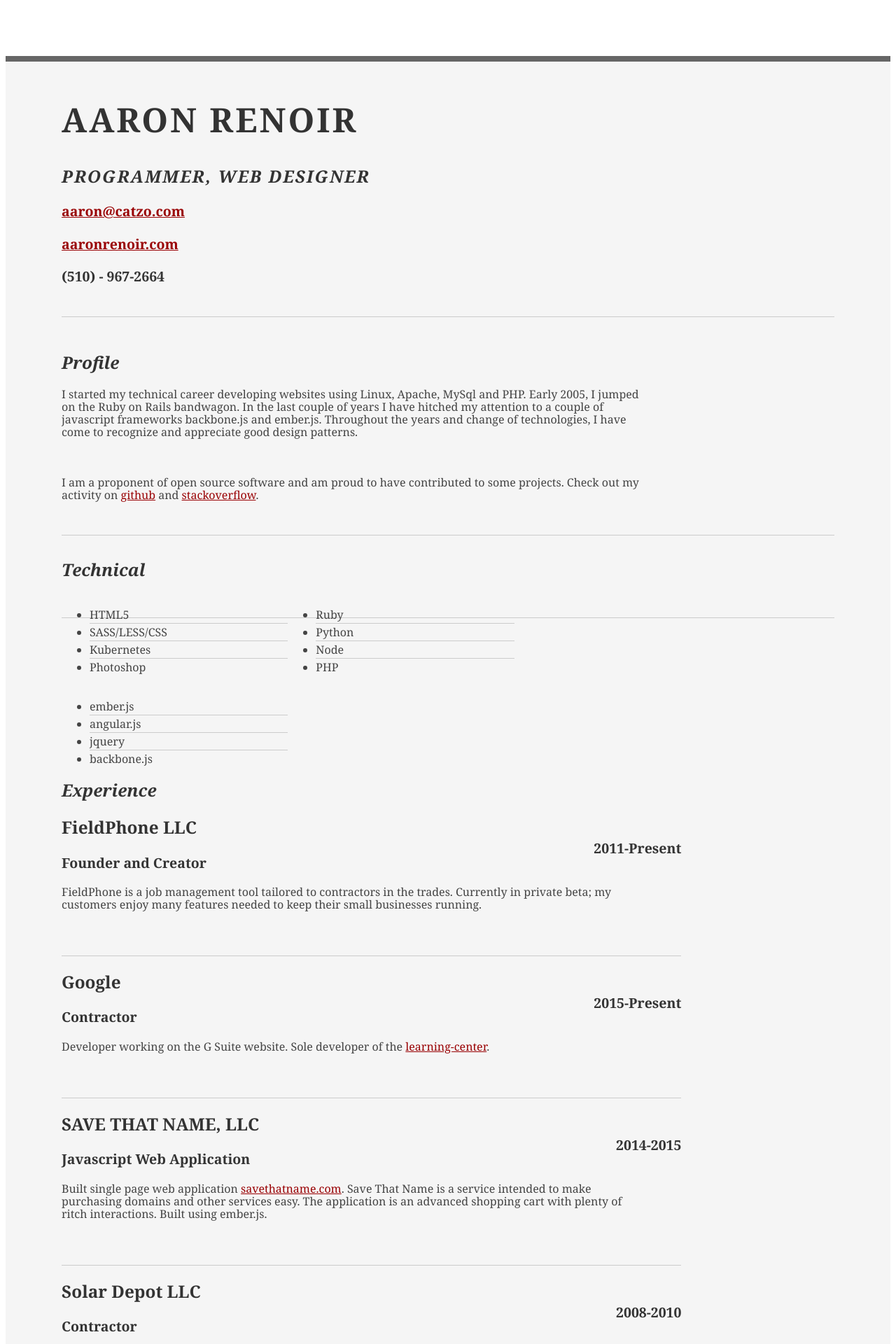
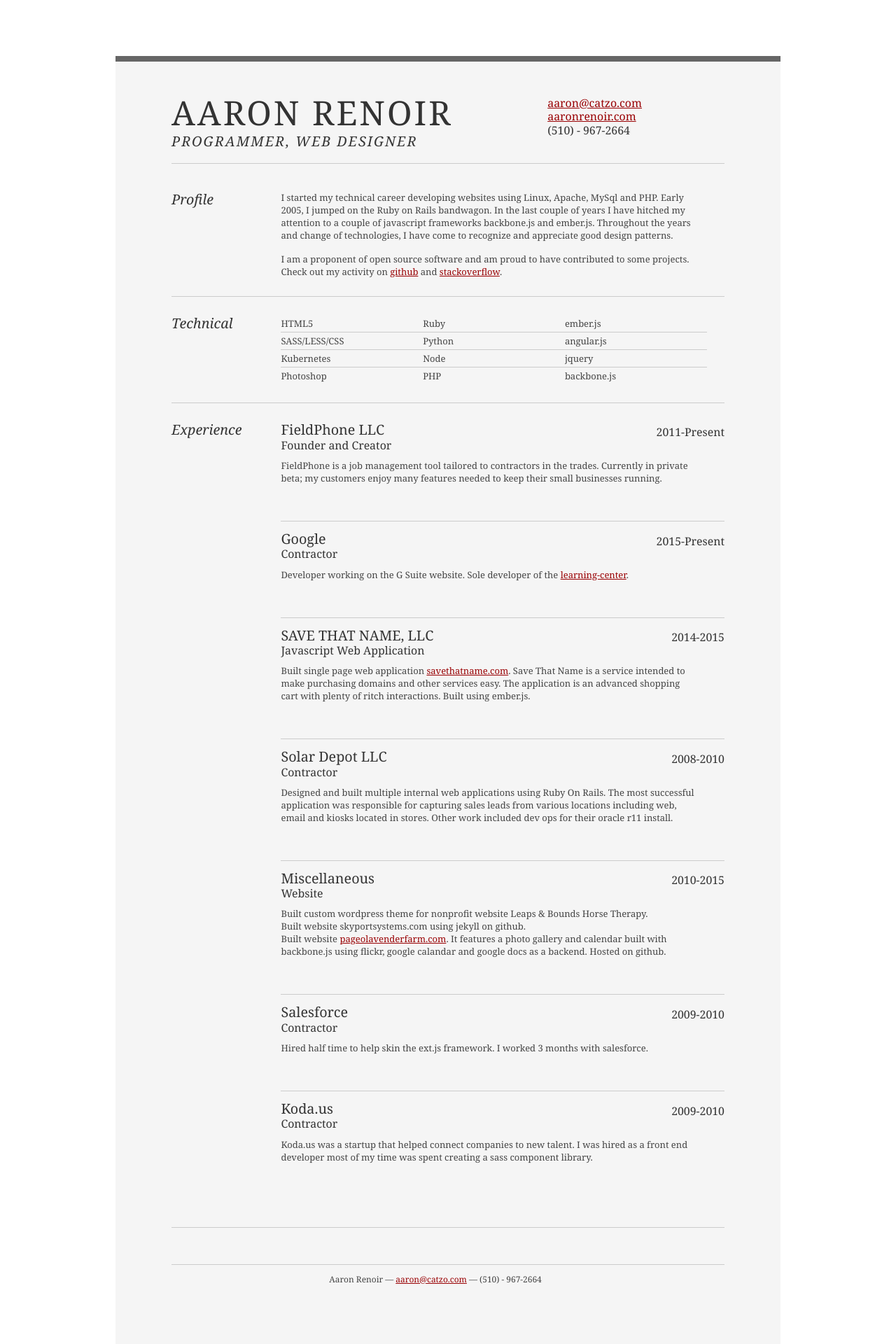
Before and after one commit to arenoir/portfolio, a Jekyll site: the page built from resume/index.html, in a window 1280 px wide. Shown: the top 1920 px of the page at 70% size. Built offline with Jekyll 4.4.1, drawn with Linux system fonts in a browser that asks for light colours; a style sheet for code colours, icons or effects is not loaded.

Commit message:
move grid css local

```diff
--- a/_layouts/resume.html
+++ b/_layouts/resume.html
@@ -8,7 +8,7 @@
 
         <meta name="description" content="{{page.description}}">
 
-        <link rel="stylesheet" type="text/css" href="http://yui.yahooapis.com/2.7.0/build/reset-fonts-grids/reset-fonts-grids.css" media="all" />
+        <link rel="stylesheet" type="text/css" href="/css/reset-fonts-grids.css" media="all" />
         <link rel="stylesheet" href="/css/resume.css">
 
     </head>
```
